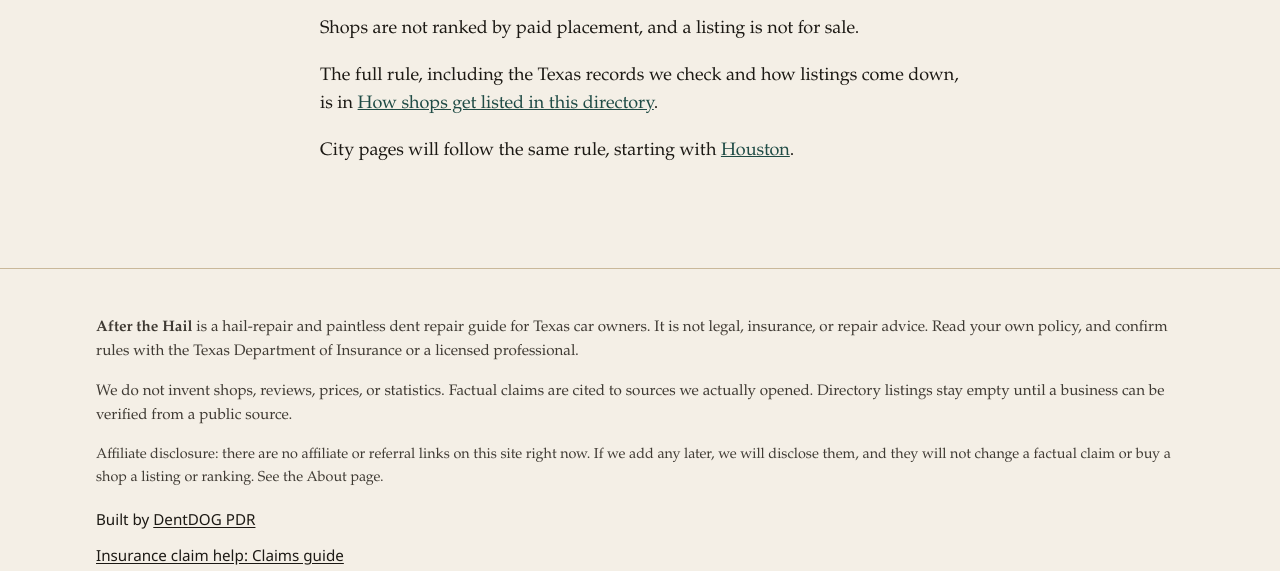
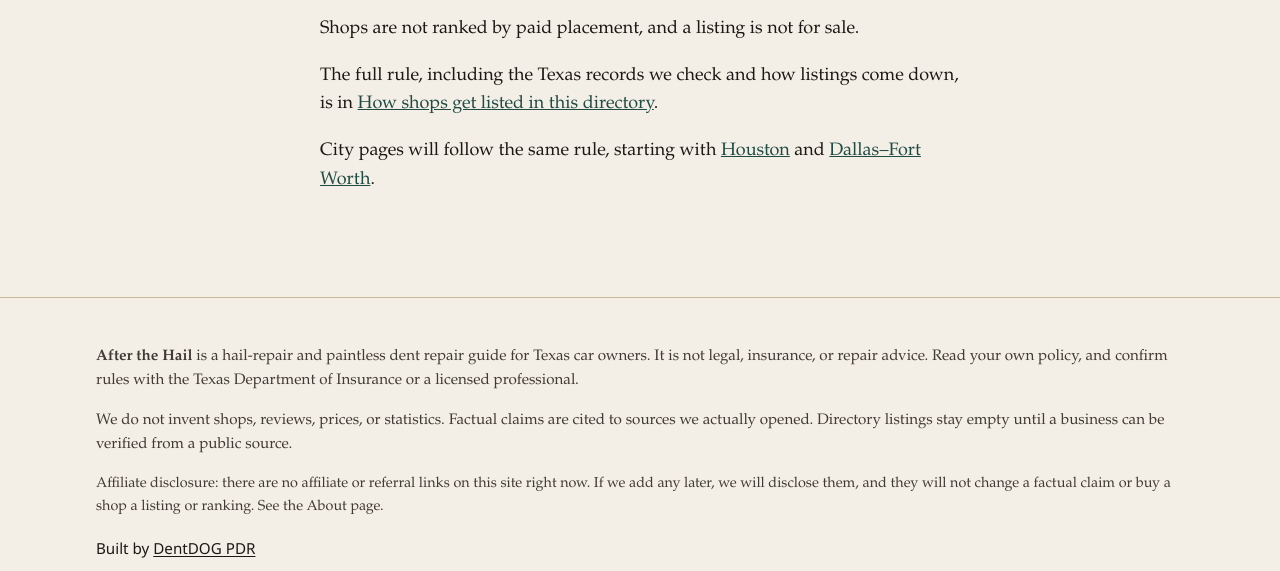
Before and after one commit to acluffiii/after-the-hail, a plain HTML site: page directory/index.html in a window 1280 px wide. Shown: the part 845-1416 px from the top of the page. Drawn offline with Linux system fonts and the light colour scheme.

Commit message:
Add Dallas–Fort Worth hail repair guide (2/2)

```diff
--- a/directory/index.html
+++ b/directory/index.html
@@ -110,7 +110,7 @@
     </ul>
     <p>Shops are not ranked by paid placement, and a listing is not for sale.</p>
     <p>The full rule, including the Texas records we check and how listings come down, is in <a href="/guides/how-shops-get-listed/index.html">How shops get listed in this directory</a>.</p>
-    <p>City pages will follow the same rule, starting with <a href="/cities/houston/index.html">Houston</a>.</p>
+    <p>City pages will follow the same rule, starting with <a href="/cities/houston/index.html">Houston</a> and <a href="/cities/dallas-fort-worth/index.html">Dallas–Fort Worth</a>.</p>
   </div>
 </section>
 
```
Also changed, not shown: cities/houston/index.html (+1 -1 lines).
